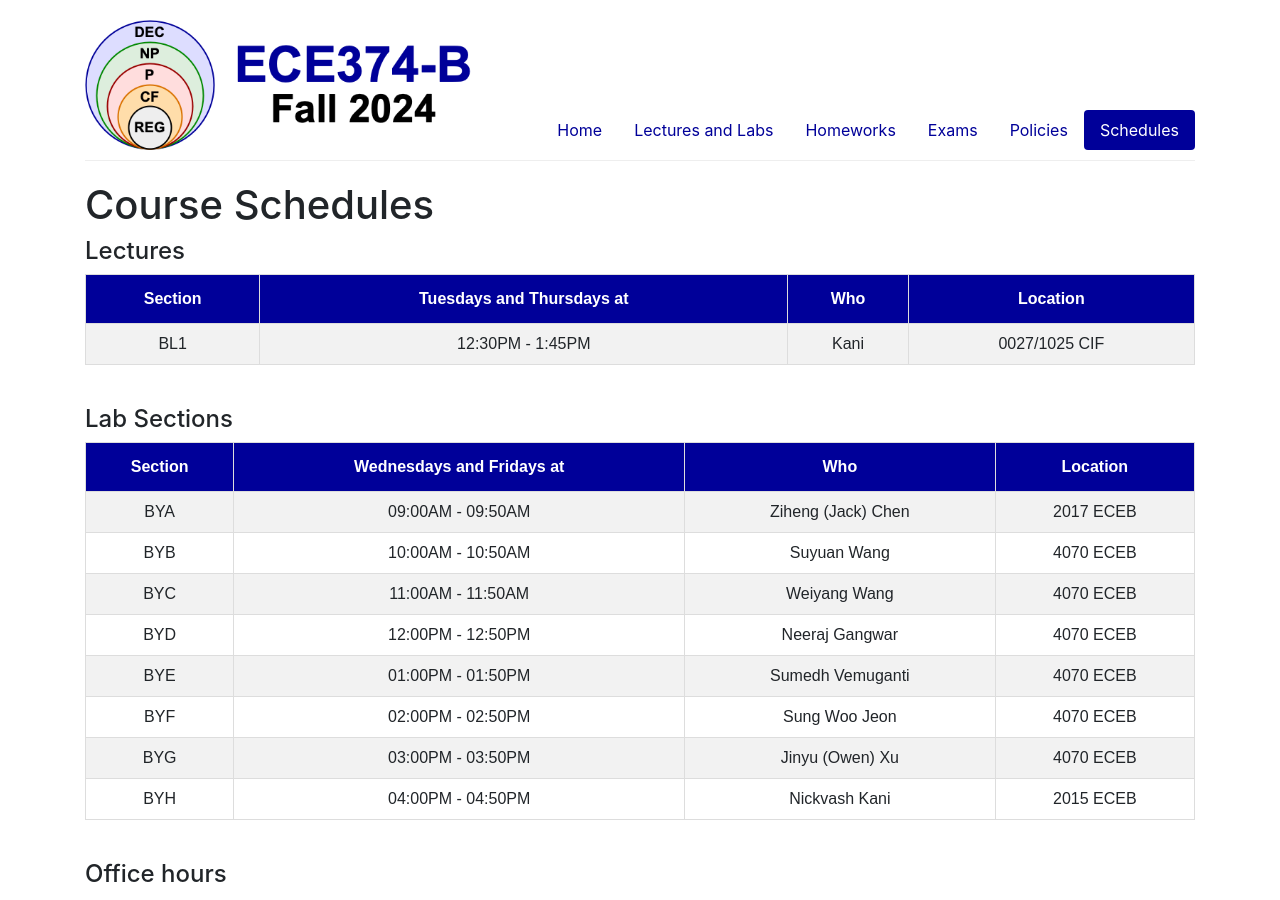
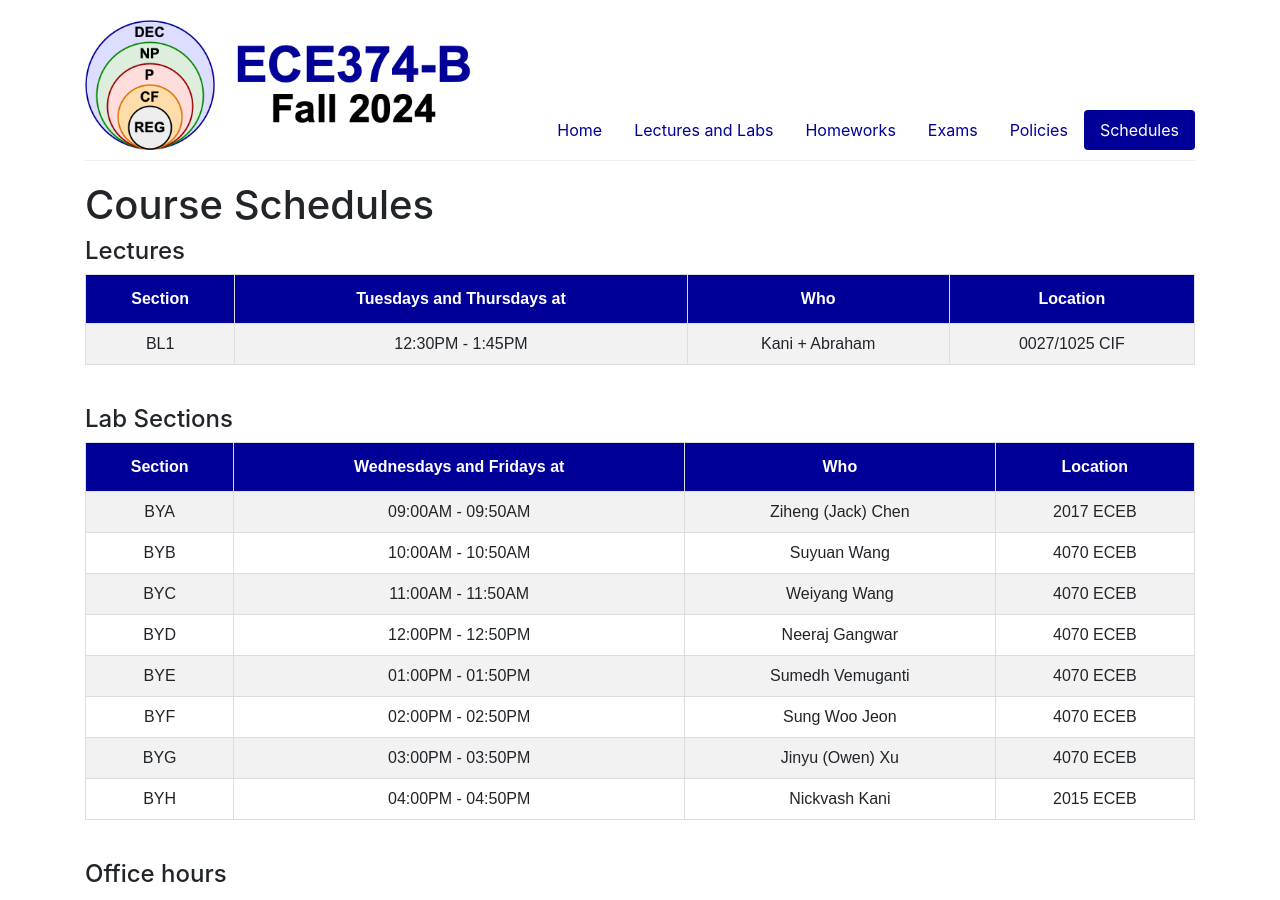
Before and after one commit to UIUC-ECE374B/su25, a Jekyll site: the page built from office_hours.md, in a window 1280 px wide and 900 px high. Built offline with Jekyll 4.4.1, drawn with Linux system fonts in a browser that asks for light colours.

```diff
--- a/office_hours.md
+++ b/office_hours.md
@@ -19,7 +19,7 @@
   <tr>
     <td> BL1 </td>
     <td> 12:30PM - 1:45PM </td>
-    <td> Kani </td>
+    <td> Kani + Abraham </td>
     <td> 0027/1025 CIF </td>
   </tr>
 </table>
```
